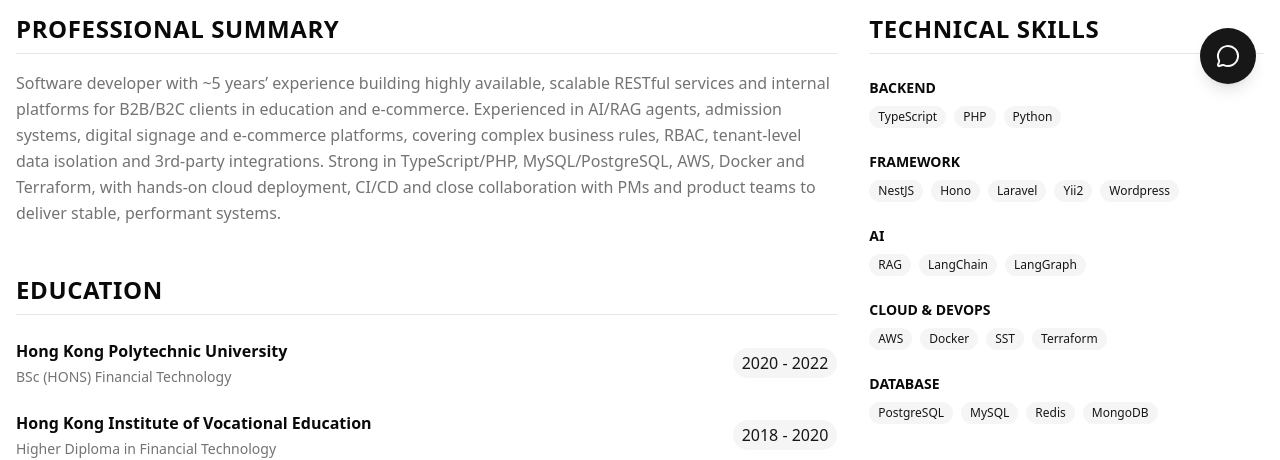
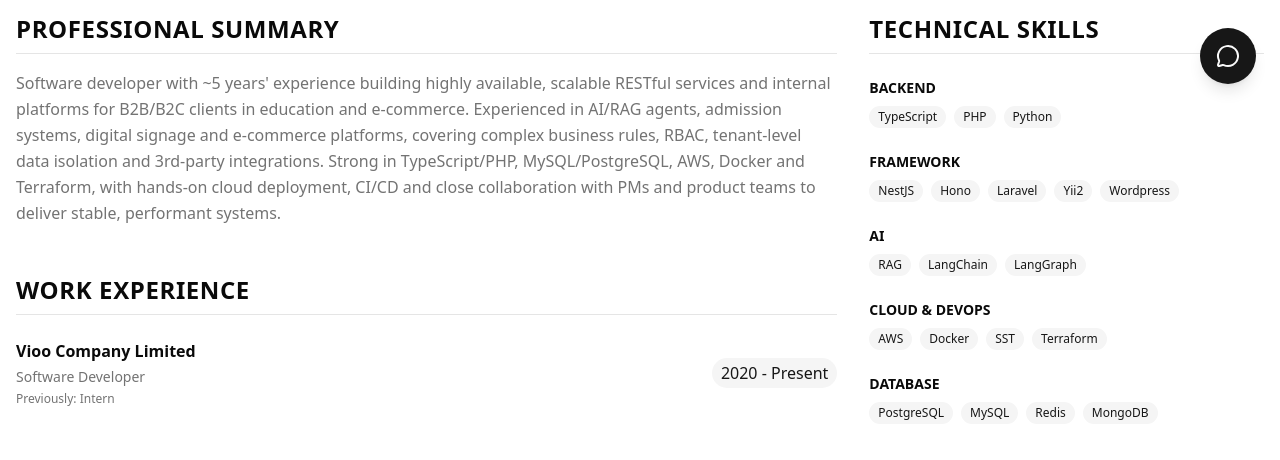
Before and after one commit to bobbyyng/portfolio, a Next.js app: page / in a window 1280 px wide. Shown: the part 692-1152 px from the top of the page. Built offline with nearby package versions, Linux system fonts and the light colour scheme.

Commit message:
feat(work-experience): add WorkExperience component to display professional history and update profile data

```diff
--- a/components/content-section.tsx
+++ b/components/content-section.tsx
@@ -16,6 +16,43 @@ function ProfessionalSummary() {
         <div className="w-full h-px bg-border"></div>
       </div>
       <p className="text-muted-foreground leading-relaxed">{profile.summary}</p>
+    </div>
+  );
+}
+
+function WorkExperience() {
+  return (
+    <div className="space-y-6">
+      <div>
+        <h2 className="text-2xl font-bold text-foreground uppercase tracking-wide mb-2">
+          Work Experience
+        </h2>
+        <div className="w-full h-px bg-border"></div>
+      </div>
+      <div className="space-y-6">
+        {profile.workExperience?.map((work, index) => (
+          <div key={index} className="space-y-2">
+            <div className="flex justify-between items-center gap-4">
+              <div className="flex-1">
+                <h3 className="font-semibold text-foreground mb-1 text-md">
+                  {work.company}
+                </h3>
+                <p className="text-muted-foreground text-sm">{work.position}</p>
+                {work.previousPositions && work.previousPositions.length > 0 && (
+                  <p className="text-muted-foreground text-xs mt-1">
+                    Previously: {work.previousPositions.join(", ")}
+                  </p>
+                )}
+              </div>
+              <div>
+                <Badge variant="secondary" className="text-md">
+                  {work.period}
+                </Badge>
+              </div>
+            </div>
+          </div>
+        ))}
+      </div>
     </div>
   );
 }
@@ -159,6 +196,7 @@ export function ContentSection() {
       <div className="grid grid-cols-12 gap-8">
         <div className="col-span-12 lg:col-span-8 space-y-12">
           <ProfessionalSummary />
+          <WorkExperience />
           <Education />
           <SelectedProjects />
         </div>
--- a/content/profile.json
+++ b/content/profile.json
@@ -5,7 +5,15 @@
   "location": "Hong Kong",
   "experience": "5 years Experience",
   "available": true,
-  "summary": "Software developer with ~5 years’ experience building highly available, scalable RESTful services and internal platforms for B2B/B2C clients in education and e‑commerce. Experienced in AI/RAG agents, admission systems, digital signage and e‑commerce platforms, covering complex business rules, RBAC, tenant‑level data isolation and 3rd‑party integrations. Strong in TypeScript/PHP, MySQL/PostgreSQL, AWS, Docker and Terraform, with hands‑on cloud deployment, CI/CD and close collaboration with PMs and product teams to deliver stable, performant systems.",
+  "summary": "Software developer with ~5 years' experience building highly available, scalable RESTful services and internal platforms for B2B/B2C clients in education and e‑commerce. Experienced in AI/RAG agents, admission systems, digital signage and e‑commerce platforms, covering complex business rules, RBAC, tenant‑level data isolation and 3rd‑party integrations. Strong in TypeScript/PHP, MySQL/PostgreSQL, AWS, Docker and Terraform, with hands‑on cloud deployment, CI/CD and close collaboration with PMs and product teams to deliver stable, performant systems.",
+  "workExperience": [
+    {
+      "company": "Vioo Company Limited",
+      "position": "Software Developer",
+      "period": "2020 - Present",
+      "previousPositions": ["Intern"]
+    }
+  ],
   "education": [
     {
       "institution": "Hong Kong Polytechnic University",
```
